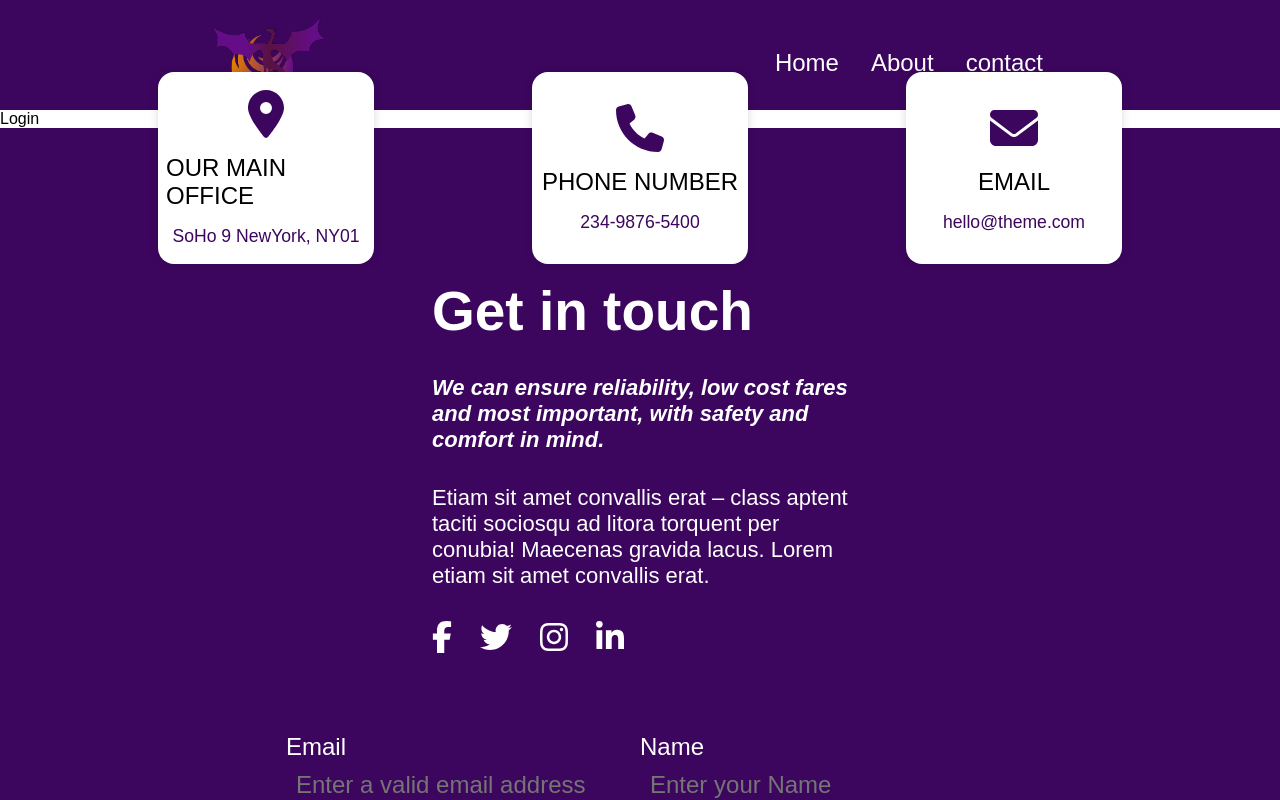
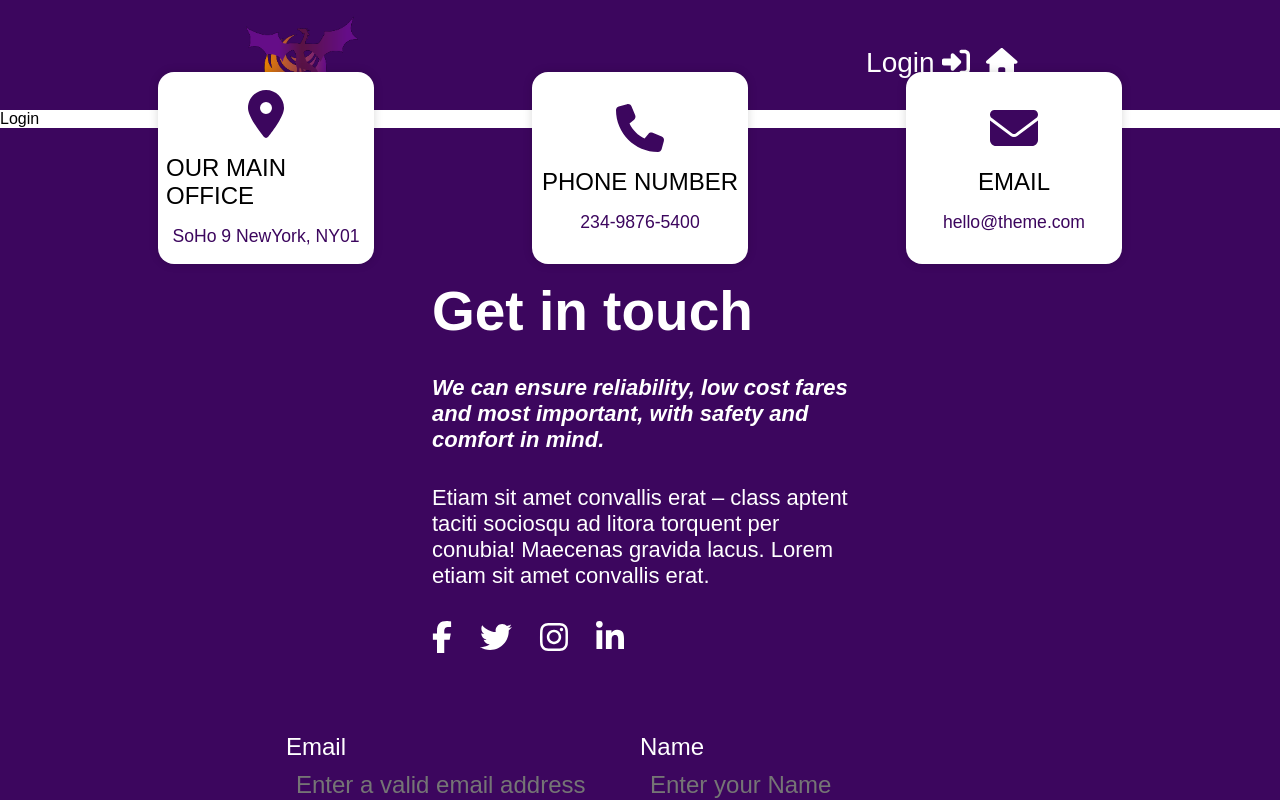
Before and after one commit to khashayaryaghma/WebSoftwareDevelopers, a React (Create React App) app in the folder client/: page /login in a window 1280 px wide. Shown: the top 800 px of the page. Built offline with nearby package versions, Linux system fonts and the light colour scheme.

Commit message:
change nav & navItems

```diff
--- a/client/src/components/NavBar/NavBar.js
+++ b/client/src/components/NavBar/NavBar.js
@@ -1,33 +1,24 @@
 import { NavLink } from "react-router-dom";
-import { StyledNav, StyledUl } from "./NavBar.styles";
-import { v4 as uuidv4 } from "uuid";
+import { StyledUl } from "./NavBar.styles";
 
-function NavBar({ bgColor, navItems, activeStyle }) {
+function NavBar({ navItems }) {
     return (
-        <StyledNav bgColor={bgColor}>
+        <nav>
             <StyledUl>
                 {navItems.map((item) => {
                     return (
-                        <li key={uuidv4()}>
-                            <NavLink
-                                to={item.route}
-                                style={({ isActive }) =>
-                                    isActive
-                                        ? activeStyle
-                                        : {
-                                              color: "white",
-                                              fontSize: "1.5rem",
-                                              padding: "0 1rem",
-                                          }
+                        <li key={item.id}>
+                            <NavLink to={item.route} >
+                                {
+                                item.name === "Login" ? item.name + " " : ""
                                 }
-                            >
-                                {item.name}
+                                {item.icon}
                             </NavLink>
                         </li>
                     );
                 })}
             </StyledUl>
-        </StyledNav>
+        </nav>
     );
 }
 
--- a/client/src/components/NavBar/NavBar.styles.js
+++ b/client/src/components/NavBar/NavBar.styles.js
@@ -1,13 +1,15 @@
 import styled from "styled-components";
-
-export const StyledNav = styled.nav`
-    background-color: ${(props) =>
-        props.bgColor === "purple" ? "#3C065E" : props.bgColor};
-    padding: 0.5rem;
-`;
 
 export const StyledUl = styled.ul`
     list-style: none;
+    font-size: 1.75rem;
     display: flex;
+    align-items: center;
     justify-content: space-evenly;
+    width: 11.5rem;
+    & > * {
+        & > * {
+           color: white;
+        }
+    }
 `;
--- a/client/src/constants/navItems.js
+++ b/client/src/constants/navItems.js
@@ -1,21 +1,16 @@
+import { FontAwesomeIcon } from "@fortawesome/react-fontawesome";
+import { faHouse, faRightToBracket } from "@fortawesome/free-solid-svg-icons";
+
 export const navItems =[
     {
+        name:"Login",
+        route:"/login",
+        icon:<FontAwesomeIcon icon={faRightToBracket} />,
+        id: 12345
+    },{
         name:"Home",
-        route:"/"
-    },{
-        name:"About",
-        route:"/About"
-    },{
-        name:"contact",
-        route:"/contact"
+        route:"/",
+        icon: <FontAwesomeIcon icon={faHouse} />,
+        id: 1234
     }
 ]
-
-export const activeStyle = {
-    backgroundColor: "gray",
-    borderRadius: "5px",
-    fontSize:"1.5rem",
-    padding: "0 1rem ",
-    color: "white",
-    opacity:0.6
-};
```
